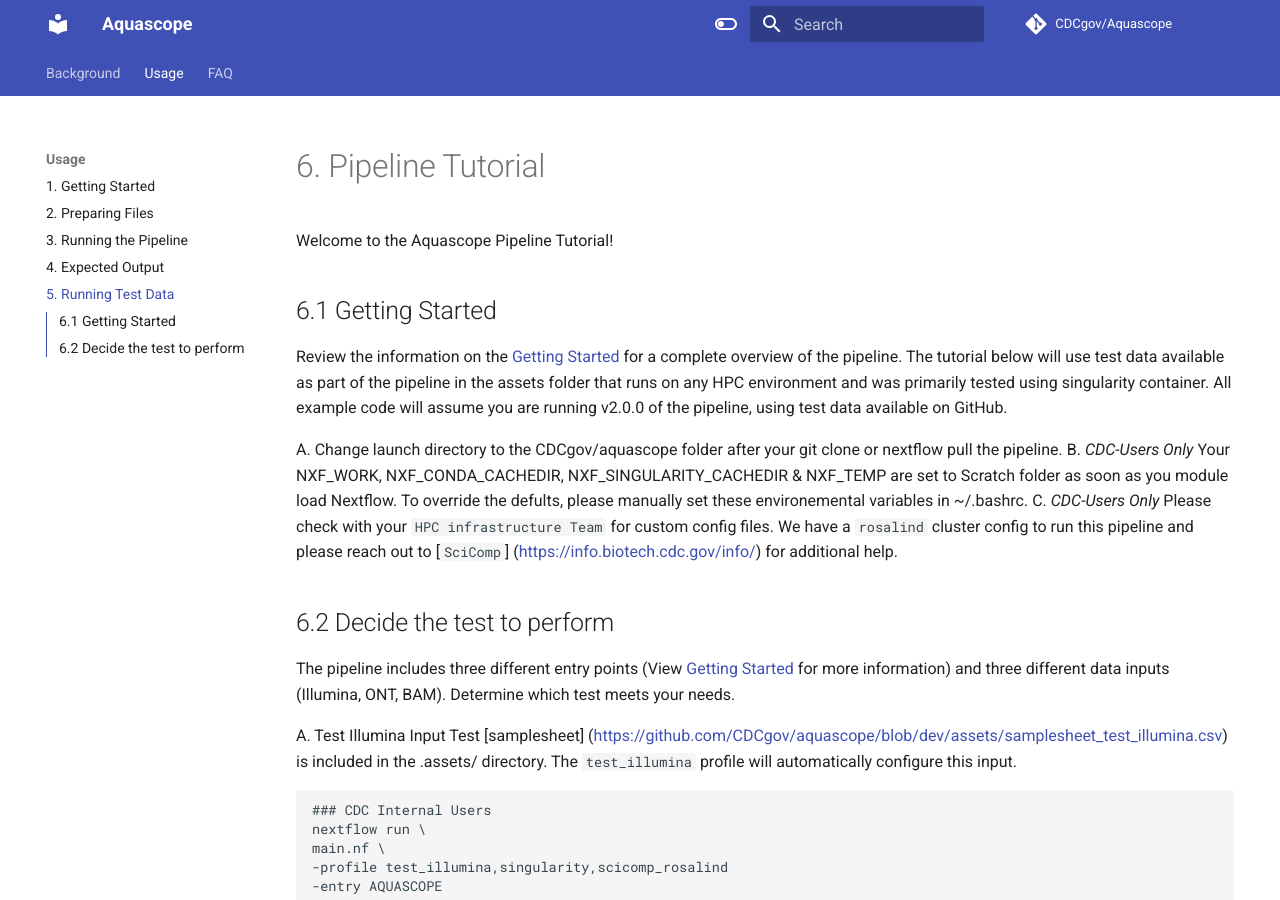
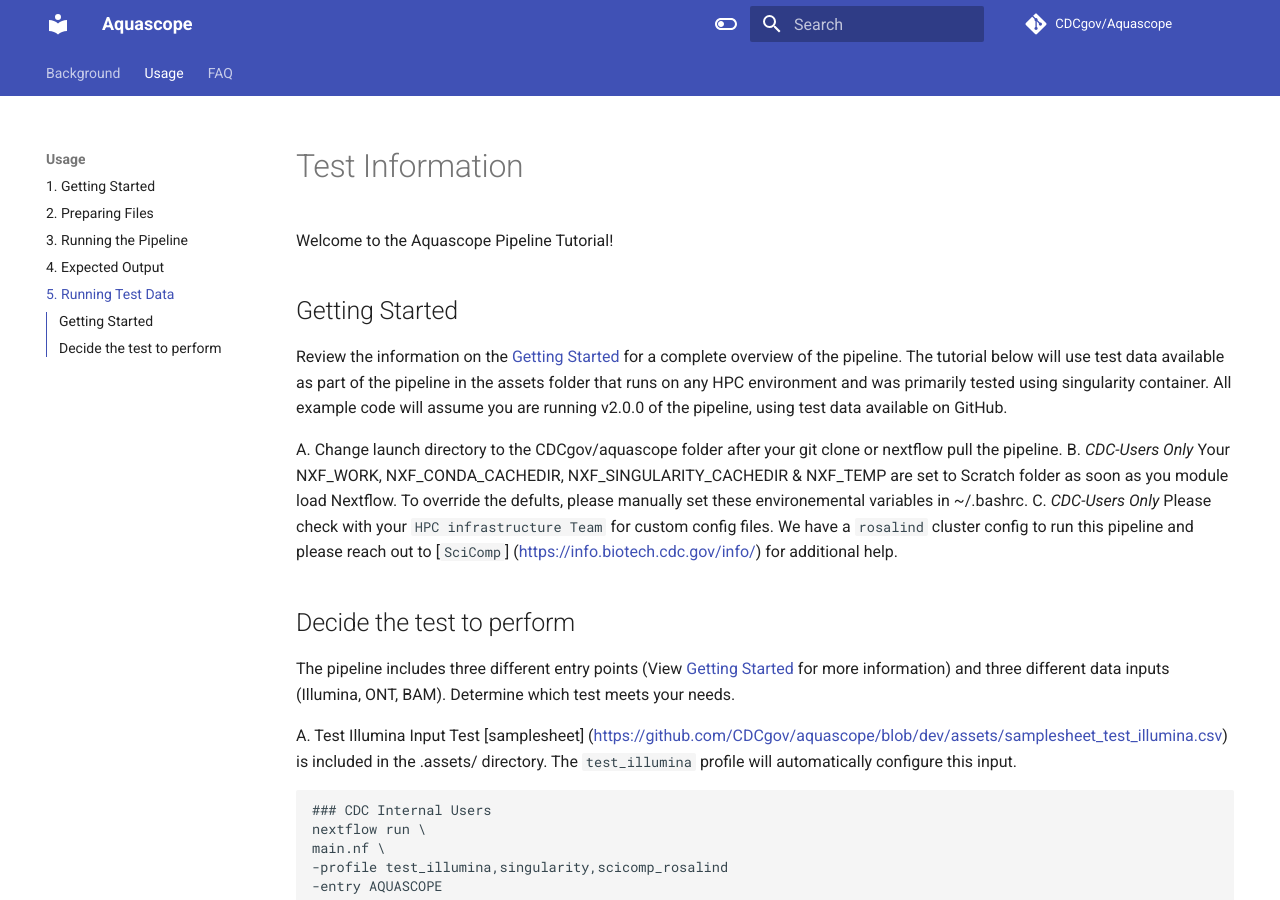
Before and after one commit to CDCgov/aquascope, an MkDocs documentation site: the page built from docs/user-guide/test-info.md, in a window 1280 px wide and 900 px high. Built offline with MkDocs 1.6.1 and Material for MkDocs 9.7.7, drawn with Linux system fonts in a browser that asks for light colours; comment, search, counter and statistics services are not loaded; the version menu is left out.

Commit message:
style: fix headers for docs

```diff
--- a/docs/user-guide/test-info.md
+++ b/docs/user-guide/test-info.md
@@ -1,7 +1,7 @@
-# 6. Pipeline Tutorial
+# Test Information
 Welcome to the Aquascope Pipeline Tutorial!
 
-## 6.1 Getting Started
+## Getting Started
 Review the information on the [Getting Started](https://github.com/CDCgov/aquascope/blob/feature_docs/docs/user-guide/getting-started.md) for a complete overview of the pipeline. The tutorial below will use test data available as part of the pipeline in the assets folder that runs on any HPC environment and was primarily tested using singularity container. All example code will assume you are running v2.0.0 of the pipeline, using test data available on GitHub.
 
 A. Change launch directory to the CDCgov/aquascope folder after your git clone or nextflow pull the pipeline.
@@ -9,7 +9,7 @@ B. *CDC-Users Only* Your NXF_WORK, NXF_CONDA_CACHEDIR, NXF_SINGULARITY_CACHEDIR
 C. *CDC-Users Only* Please check with your `HPC infrastructure Team` for custom config files. We have a `rosalind` cluster config to run this pipeline and please reach out to [`SciComp`] (https://info.biotech.cdc.gov/info/) for additional help.
 
 
-## 6.2 Decide the test to perform
+## Decide the test to perform
 The pipeline includes three different entry points (View [Getting Started](https://github.com/CDCgov/aquascope/blob/feature_docs/docs/user-guide/getting-started.md) for more information) and three different data inputs (Illumina, ONT, BAM). Determine which test meets your needs.
 
 A. Test Illumina Input
```
Also changed, not shown: docs/user-guide/contributions.md (+2 -0 lines), docs/user-guide/getting-started.md (+1 -1 lines), docs/user-guide/output.md (+5 -3 lines), docs/user-guide/preparing-files.md (+2 -2 lines), docs/user-guide/troubleshooting.md (added, +1 -0 lines).
